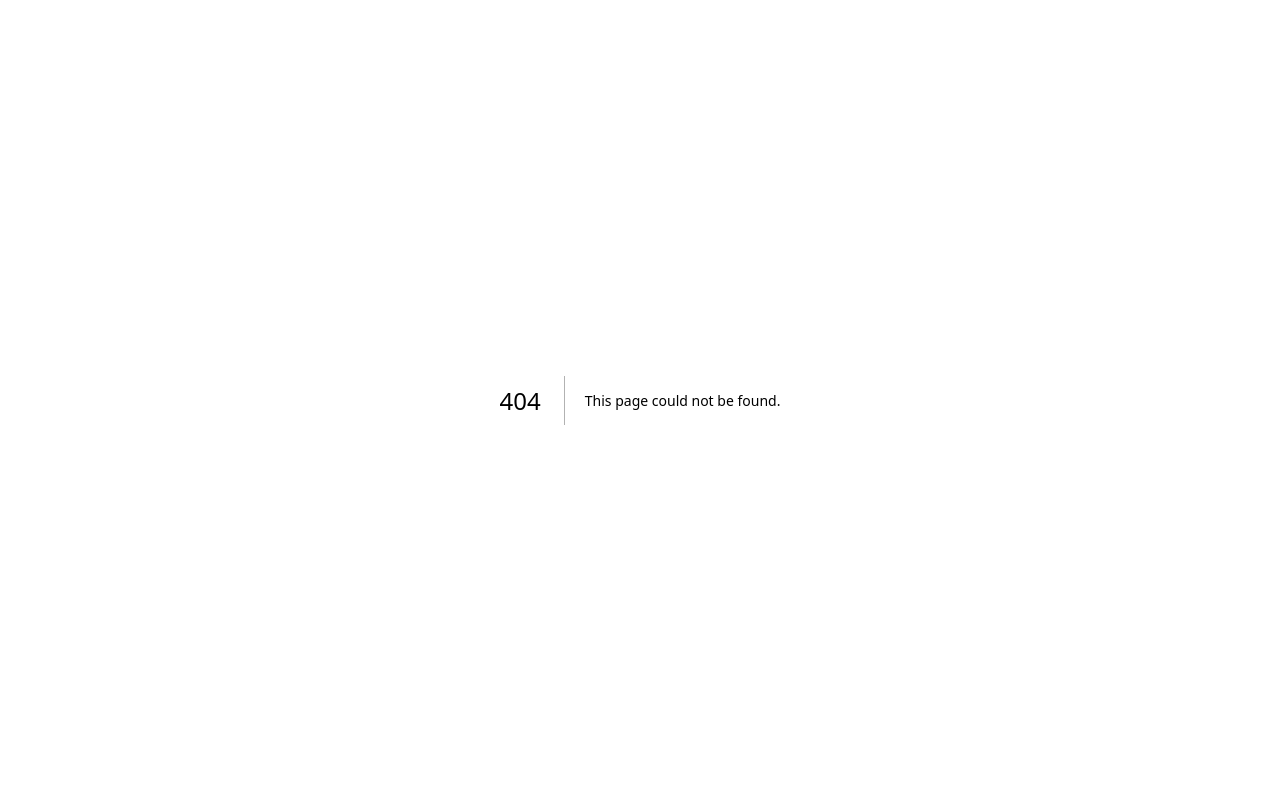
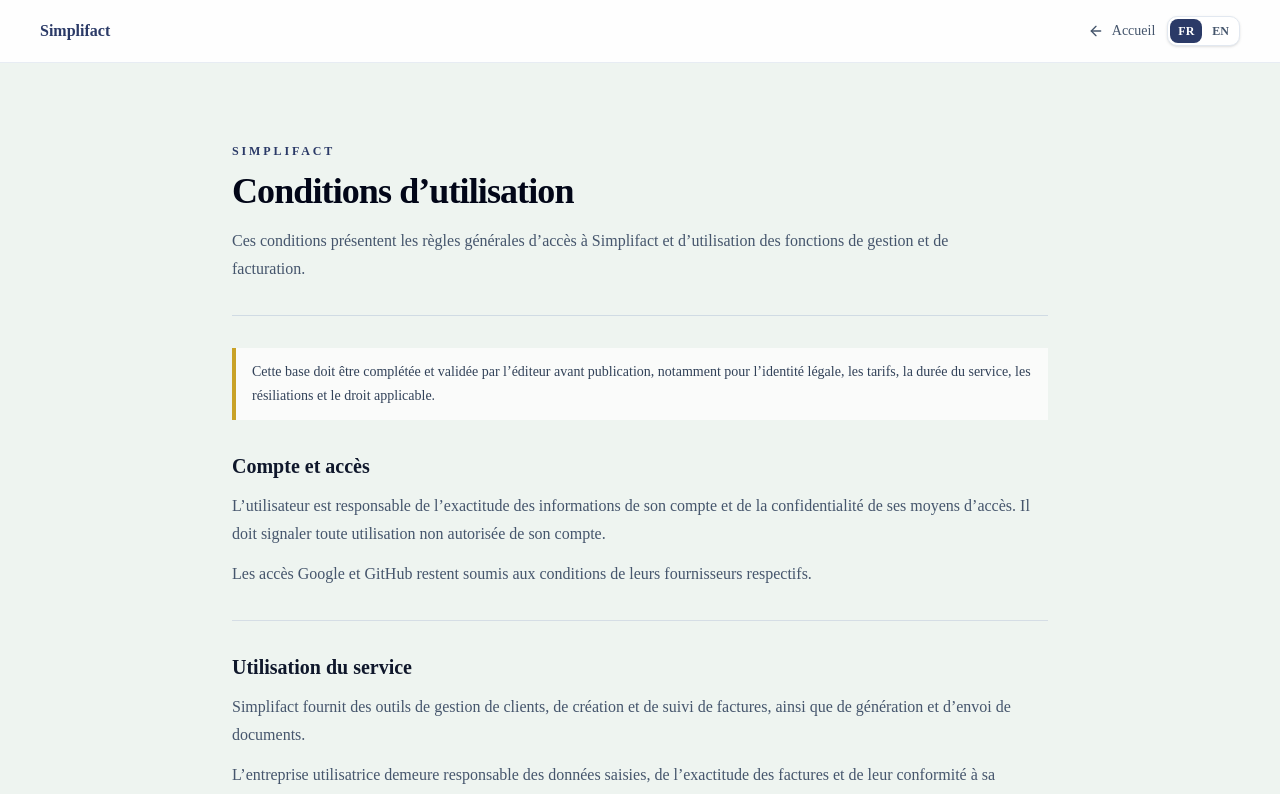
Before and after one commit to Mrtechadrien09/saas-facturation, a Next.js app in the folder frontend/: page /terms in a window 1280 px wide. Before the commit this address had no page. Shown: the top 794 px of the page. Built offline with nearby package versions, Linux system fonts and the light colour scheme.

Commit message:
Create page.tsx

```diff
--- /dev/null
+++ b/frontend/src/app/terms/page.tsx
@@ -0,0 +1,39 @@
+import { PublicInfoPage } from "@/components/marketing/public-info-page";
+
+export default function TermsPage() {
+  return (
+    <PublicInfoPage
+      title="Conditions d’utilisation"
+      intro="Ces conditions présentent les règles générales d’accès à Simplifact et d’utilisation des fonctions de gestion et de facturation."
+      notice="Cette base doit être complétée et validée par l’éditeur avant publication, notamment pour l’identité légale, les tarifs, la durée du service, les résiliations et le droit applicable."
+      sections={[
+        {
+          title: "Compte et accès",
+          paragraphs: [
+            "L’utilisateur est responsable de l’exactitude des informations de son compte et de la confidentialité de ses moyens d’accès. Il doit signaler toute utilisation non autorisée de son compte.",
+            "Les accès Google et GitHub restent soumis aux conditions de leurs fournisseurs respectifs.",
+          ],
+        },
+        {
+          title: "Utilisation du service",
+          paragraphs: [
+            "Simplifact fournit des outils de gestion de clients, de création et de suivi de factures, ainsi que de génération et d’envoi de documents.",
+            "L’entreprise utilisatrice demeure responsable des données saisies, de l’exactitude des factures et de leur conformité à sa situation et à la réglementation qui lui est applicable.",
+          ],
+        },
+        {
+          title: "Usage acceptable",
+          paragraphs: [
+            "Le service ne doit pas être utilisé pour porter atteinte aux droits d’autrui, transmettre des contenus illicites ou perturber le fonctionnement de la plateforme.",
+          ],
+        },
+        {
+          title: "Évolution des conditions",
+          paragraphs: [
+            "Les modalités de disponibilité, de support, de tarification, de résiliation et de règlement des différends doivent être définies et validées par l’éditeur dans la version contractuelle applicable.",
+          ],
+        },
+      ]}
+    />
+  );
+}
```
